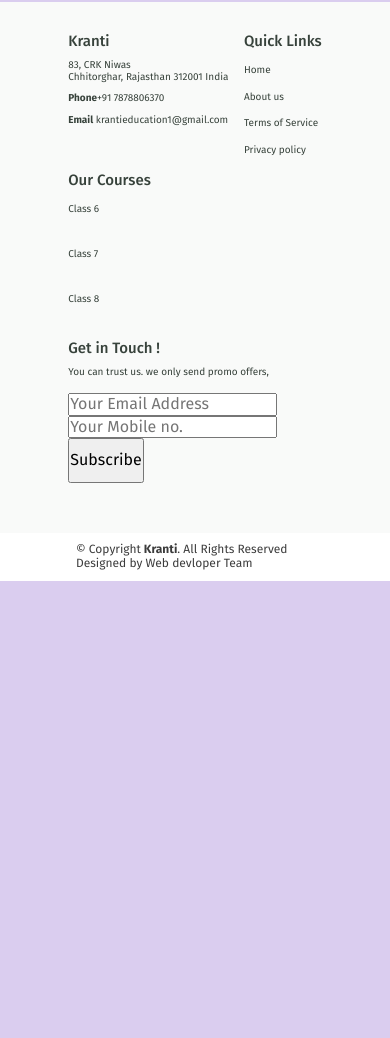
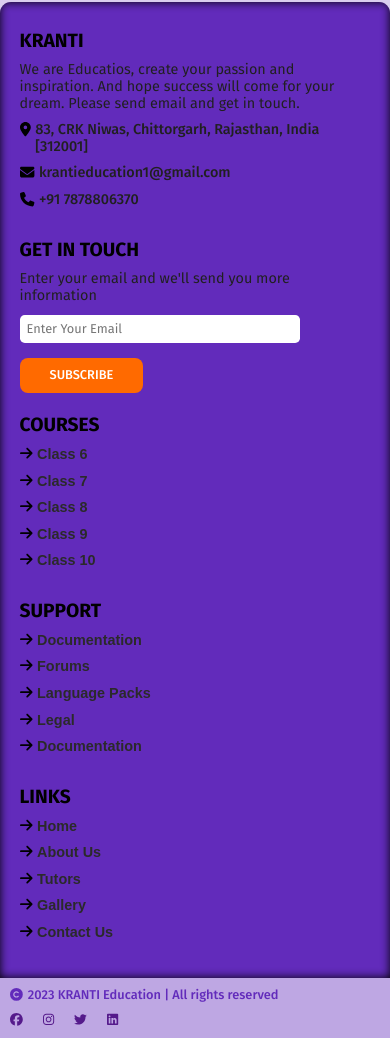
Before and after one commit to krantiedu/Next-final, a Next.js app: page /login in a window 390 px wide. Shown: the part 895-1933 px from the top of the page. Before the commit the page ends 1476 px from the top, so only its background shows below. Built offline with nearby package versions, Linux system fonts and the light colour scheme; no server answers.

Commit message:
footer and lang tag added

```diff
--- a/package.json
+++ b/package.json
@@ -11,6 +11,7 @@
   "dependencies": {
     "@fortawesome/fontawesome-svg-core": "^6.2.1",
     "@fortawesome/free-solid-svg-icons": "^6.2.1",
+    "@fortawesome/free-brands-svg-icons": "^6.4.0",
     "@fortawesome/react-fontawesome": "^0.2.0",
     "@nextui-org/react": "^1.0.0-beta.12",
     "@swc/helpers": "^0.5.1",
--- a/partials/footer.js
+++ b/partials/footer.js
@@ -1,69 +1,138 @@
 import Link from "next/link";
 import styles from "@/styles/footer.module.css";
+import { FontAwesomeIcon } from "@fortawesome/react-fontawesome";
+import {
+  faArrowRight,
+  faLocationDot,
+  faPhone,
+  faEnvelope,
+  faCopyright,
+} from "@fortawesome/free-solid-svg-icons";
+import { faInstagram, faTwitter, faLinkedin, faFacebook} from "@fortawesome/free-brands-svg-icons";
+
 
 const Footer = () => {
+
   return (
-        <>
-            <div className={styles.container}>
-                <footer className={styles.footer}>
-                    <section className={styles.link_sec}>
-                        <h3>Kranti</h3>
-                        <p>83, CRK Niwas<br />
-                            Chhitorghar, Rajasthan 312001
-                            India
+    <div className={styles.footer_wrap}>
+      <div className={styles.footer_container}>
+        <div className={styles.footer_brand_info}>
+          <h2 className={styles.footer_heading}>KRANTI</h2>
+          <p>
+            We are Educatios, create your passion and inspiration. And hope
+            success will come for your dream. Please send email and get in
+            touch.
           </p>
-
-                        <p><b>Phone</b>+91 7878806370</p>
-                        <p><b>Email</b> krantieducation1@gmail.com</p>
-                    </section>
-                    <section className={styles.link_sec}>
-                        <h3>Quick Links</h3>
-                        <Link href="/"><i className="fa-solid fa-chevron-right" style={{ color: "#622bbb" }}></i> Home</Link>
-                        <Link href="/about"><i className="fa-solid fa-chevron-right" style={{ color: "#622bbb" }}></i> About us</Link>
-                        <Link href="#"><i className="fa-solid fa-chevron-right" style={{ color: "#622bbb" }}></i> Terms of Service</Link>
-                        <Link href="#"><i className="fa-solid fa-chevron-right" style={{ color: "#622bbb" }}></i> Privacy policy</Link>
-                    </section>
-                    <section className={styles.link_sec}>
-                        <h3>Our Courses</h3>
-                        <Link href="/">
-                           <i className="fa-solid fa-chevron-right" style={{ color: "#622bbb" }}></i> Class 6</Link><br />
-                        <Link href="/about"><i className="fa-solid fa-chevron-right" style={{ color: "#622bbb" }}></i> Class 7</Link><br />
-                        <Link href="#"><i className="fa-solid fa-chevron-right" style={{ color: "#622bbb" }}></i> Class 8</Link><br />
-                    </section>
-                    <section className={styles.link_sec}>
-                        <h3>Get in Touch !</h3>
-                        <p>You can trust us. we only send promo offers,</p>
-                        <fieldset className={styles.subscribe_sec}>
-                            <input type="email" name="newsletter" placeholder="Your Email Address" />
-                            <input type="email" name="newsletter" placeholder="Your Mobile no." />
-                            <button className="btn btn_2">Subscribe</button>
-                        </fieldset>
-                    </section>
-                </footer>
+          <ul>
+            <li>
+              <FontAwesomeIcon icon={faLocationDot} />
+              <span>83, CRK Niwas, Chittorgarh, Rajasthan, India [312001]</span>
+            </li>
+            <li>
+              <FontAwesomeIcon icon={faEnvelope} />
+              <span>krantieducation1@gmail.com</span>
+            </li>
+            <li>
+              <FontAwesomeIcon icon={faPhone} />
+              <span>+91 7878806370</span>
+            </li>
+          </ul>
         </div>
-            <div className={styles.botton_footer}>
-                <div className={styles.container2}>
-                    <div className={styles.Copyright}>
-                        © Copyright
-                        <strong> Kranti</strong>. All Rights Reserved
+        <div className={styles.footer_links_wrap}>
+          <div className={styles.footer_links}>
+            <h2 className={styles.footer_heading}>COURSES</h2>
+            <ul>
+              <li>
+                <FontAwesomeIcon icon={faArrowRight} />
+                <Link href={""}>Class 6</Link>
+              </li>
+              <li>
+                <FontAwesomeIcon icon={faArrowRight} />
+                <Link href={""}>Class 7</Link>
+              </li>
+              <li>
+                <FontAwesomeIcon icon={faArrowRight} />
+                <Link href={""}>Class 8</Link>
+              </li>
+              <li>
+                <FontAwesomeIcon icon={faArrowRight} />
+                <Link href={""}>Class 9</Link>
+              </li>
+              <li>
+                <FontAwesomeIcon icon={faArrowRight} />
+                <Link href={""}>Class 10</Link>
+              </li>
+            </ul>
           </div>
-                    <div className={styles.Credits}>
-                        Designed by Web devloper Team
+          <div className={styles.footer_links}>
+            <h2 className={styles.footer_heading}>LINKS</h2>
+            <ul>
+              <li>
+                <FontAwesomeIcon icon={faArrowRight} />
+                <Link href={""}>Home</Link>
+              </li>
+              <li>
+                <FontAwesomeIcon icon={faArrowRight} />
+                <Link href={""}>About Us</Link>
+              </li>
+              <li>
+                <FontAwesomeIcon icon={faArrowRight} />
+                <Link href={""}>Tutors</Link>
+              </li>
+              <li>
+                <FontAwesomeIcon icon={faArrowRight} />
+                <Link href={""}>Gallery</Link>
+              </li>
+              <li>
+                <FontAwesomeIcon icon={faArrowRight} />
+                <Link href={""}>Contact Us</Link>
+              </li>
+            </ul>
+          </div>
+          <div className={styles.footer_links}>
+            <h2 className={styles.footer_heading}>SUPPORT</h2>
+            <ul>
+              <li>
+                <FontAwesomeIcon icon={faArrowRight} />
+                <Link href={""}>Documentation</Link>
+              </li>
+              <li>
+                <FontAwesomeIcon icon={faArrowRight} />
+                <Link href={""}>Forums</Link>
+              </li>
+              <li>
+                <FontAwesomeIcon icon={faArrowRight} />
+                <Link href={""}>Language Packs</Link>
+              </li>
+              <li>
+                <FontAwesomeIcon icon={faArrowRight} />
+                <Link href={""}>Legal</Link>
+              </li>
+              <li>
+                <FontAwesomeIcon icon={faArrowRight} />
+                <Link href={""}>Documentation</Link>
+              </li>
+            </ul>
           </div>
         </div>
-                <div className={styles.link}>
-                    <a href="https://www.instagram.com/karansenzk1/?__coig_restricted=1" target="_blank">
-                        <i className="fa-brands fa-twitter" style={{ color: "#9141ac" }}></i>
-                    </a>
-                    <a href="https://www.instagram.com/karansenzk1/?__coig_restricted=1" target="_blank">
-                        <i className="fa-brands fa-instagram" style={{ color: "#9141ac" }}></i>
-                    </a>
-                    <a href="https://www.linkedin.com/in/kranti-education-03a1b2269/" target="_blank">
-                        <i className="fa-brands fa-linkedin" style={{ color: "#9141ac" }}></i>
-                    </a>
+
+        <div className={styles.footer_contact_form}>
+          <h2 className={styles.footer_heading}>GET IN TOUCH</h2>
+          <p>Enter your email and we'll send you more information</p>
+          <input type="email" name="subscribe" placeholder="Enter Your Email"></input>
+          <div className={styles.subs_button}>SUBSCRIBE</div>
         </div>
       </div>
-        </>
+      <div className={styles.bottom_bar}>
+        <p><FontAwesomeIcon icon={faCopyright} style={{margin: "auto 5px auto 0"}}/>2023 KRANTI Education | All rights reserved</p>
+        <div className={styles.social_links_wrap}>
+          <Link href={""}><FontAwesomeIcon icon={faFacebook}/></Link>
+          <Link href={""}><FontAwesomeIcon icon={faInstagram}/></Link>
+          <Link href={""}><FontAwesomeIcon icon={faTwitter}/></Link>
+          <Link href={""}><FontAwesomeIcon icon={faLinkedin}/></Link>
+        </div>
+      </div>
+    </div>
   );
-}
+};
 export default Footer;
--- a/partials/gototop.js
+++ b/partials/gototop.js
@@ -1,4 +1,6 @@
 import styles from '@/styles/footer.module.css';
+import { faArrowUp } from '@fortawesome/free-solid-svg-icons';
+import { FontAwesomeIcon } from '@fortawesome/react-fontawesome';
 import { useEffect, useState } from 'react';
 
 const GoToTop = () => {
@@ -27,7 +29,7 @@ const GoToTop = () => {
         <>
             {isVisible && (
                 <div className={styles.topbtn} onClick={gotobtn}>
-                    <i className={`fa-solid fa-arrow-up ${styles.icon}`}></i>
+                    <FontAwesomeIcon icon={faArrowUp}/>
                 </div>
             )}
         </>
--- a/styles/footer.module.css
+++ b/styles/footer.module.css
@@ -1,139 +1,226 @@
-.container {
-    height: 35vh;
+.topbtn{
+  position: fixed;
+  bottom: 35%;
+  right: 5%;
+  z-index: 5;
+  border-radius: 50%;
+  background-color: #ff6a00;
+  width: fit-content;
+  height: fit-content;
+  box-shadow: 0 0 10px 0 black;
+  transition: all .5s ease;
+}
+.topbtn:hover{
+  box-shadow: 0 0 0 5px #ff6a00c7;
+  transform: translateY(-10px);
+}
+.topbtn svg{
+  margin: 20px 25px;
+  color: white;
+}
+.footer_wrap {
   width: 100%;
-    display: flex;
-    justify-content: center;
-    align-items: center;
-    background-color: #f9faf9;
-
-}
-
-.footer {
-    width: 65%;
-    display: flex;
-    justify-content: space-between;
-    flex-direction: row;
-    flex-wrap: wrap;
+  color: #212020;
+  border-radius: .7rem .7rem 0 0;
+  overflow: hidden;
 }
 
 
-.link_sec {
-    height: auto;
+
+.footer_container {
+  background: #622bbb;
+  position: relative;
+  padding: 3% 5% 3% 5%;
+  height: 100%;
   display: flex;
-    flex-direction: column;
-    align-items: flex-start;
+  flex-direction: row;
+  justify-content: space-between;
+  box-shadow: inset 0 0 10px 0 #000;
 }
 
-.link_sec p {
-    margin-top: 5px;
+.footer_heading {
+  color: black;
+  font-size: 1.2rem;
+  font-weight: 700;
+  margin-bottom: 10px;
 }
 
-.link_sec a {
-    color: #6b6b6b;
-    margin-top: 10px;
-    font-size: 16px;
+.footer_container p {
+  font-size: 0.9rem;
+  margin-bottom: 10px;
 }
 
-
-.link_sec h3 {
-    font-size: 20px;
-    margin-bottom: 10px;
-    color: #37423b;
+.footer_container ul {
+  margin: 0;
 }
 
-.subscribe_sec {
-
-    height: 120px;
-    width: auto;
+.footer_container li {
   display: flex;
-    align-items: flex-start;
-    justify-content: space-between;
-    flex-direction: column;
-    margin-top: 10px;
-    border: none;
+  font-size: 0.9rem;
+  font-weight: 600;
+  margin-bottom: 10px;
 }
 
-.botton_footer {
-    width: 100%;
-    padding: 10px 9vh;
-
-    display: flex;
-    align-items: center;
-    justify-content: space-between;
-    flex-wrap: wrap;
-    background-color: #ffffff;
+.footer_container a:hover{
+  color: #ff6a00;
+  text-decoration: underline #ff6a00 !important;
 }
 
-.link {
-    width: 60px;
+.footer_container svg {
+  color: black;
+  margin: 0 5px auto 0;
+  transition: all .5s ease;
+}
+.footer_container svg:hover{
+  transform: translateX(5px);
+}
+
+.footer_brand_info {
+  width: 33%;
+}
+
+.footer_brand_info svg:hover{
+  transform: rotateY(720deg);
+}
+
+.footer_links_wrap {
   display: flex;
-    align-items: center;
+  flex-direction: row;
+  width: 45%;
+  justify-content: space-around;
+}
+
+.footer_links {
+  width: fit-content;
+}
+
+.footer_contact_form {
+  width: 20%;
+}
+.footer_contact_form input {
+  max-width: 280px;
+  display: flex;
+  width: 100%;
+  padding: 7px 7px;
+  font-size: .8rem;
+  border-radius: .3rem;
+  border: none;
+  outline: none;
+  margin-bottom: 15px;
+  transition: all .5s ease;
+}
+.footer_contact_form input:focus{
+  box-shadow: 0 0 0 5px #ff6a00c7;
+}
+.footer_contact_form input:hover{
+  box-shadow: 0 0 0 5px #ff6a00c7;
+}
+
+.subs_button{
+  display: flex;
+  background-color: #ff6a00;
+  color: white;
+  width: fit-content;
+  padding: 10px 30px;
+  text-align: center;
+  border-radius: .5rem;
+  font-size: .8rem;
+  font-weight: 500;
+  transition: all .5s ease;
+}
+
+.subs_button:hover{
+  box-shadow: 0 0 0 5px #ff6a00c7;
+}
+
+.bottom_bar{
+  color: #622bbb;
+  font-size: .9rem;
+  font-weight: 500;
+  padding: 10px 5%;
+  display: flex;
+  flex-direction: row;
+  justify-content: space-between;
+  background: hsla(263, 63%, 45%, 0.231);
+  height: fit-content;
+  width: 100%;
+}
+.bottom_bar svg{
+  transition: all 1s ease;
+}
+.bottom_bar svg:hover{
+  transform: rotate(720deg);
+}
+.social_links_wrap{
+  display: flex;
+  flex-direction: row;
+  gap: 20px;
+}
+
+/*Tablets this css will on apply to tablets only */
+@media (min-width: 768px) and (max-width: 1023px) {
+  .topbtn{
+    bottom: 25%;
+  }
+
+  .footer_container {
+    gap: 20px;
+    flex-wrap: wrap;
+  }
+  .footer_brand_info {
+    width: 45%;
+  }
+  .footer_links_wrap {
+    width: 100%;
     justify-content: space-between;
   }
-
-.container2 {
-    font-size: 12px;
-    color: rgb(60, 60, 60);
+  .footer_contact_form {
+    width: 45%;
   }
-
-
-.topbtn {
-    height: 3rem;
-    width: 3rem;
-    font-size: 1rem;
-    z-index: 9999;
-    position: fixed;
-    bottom: 5rem;
-    right: 5rem;
-    color: #fff;
-    padding: 10px;
-
-    display: flex;
-    align-items: center;
-    justify-content: center;
-    cursor: pointer;
-    background-color: #7024cd;
-    border-radius: 50%;
-}
-
-.icon {
-    animation: gototop 1.2s linear infinite alternate-reverse;
-}
-
-@keyframes gototop {
-    0% {
-        transform: translateY(-0.2rem);
-    }
-
-    100% {
-        transform: translateY(.2rem);
+  .footer_container :nth-child(2) {
+    order: 1;
   }
 }
 
-@media (max-width: 892px) {
-    .container {
-        height: auto;
-        padding: 20px 0;
+/*This css will only apply to Mobile Screen*/
+@media (max-width: 767px) {
+  .topbtn{
+    bottom: 15%;
   }
 
-    .link_sec h3 {
-        font-size: 15px;
-        margin-bottom: 5px;
-        margin-top: 10px;
-        color: #37423b;
+  .footer_container {
+    padding: 7% 5% 7% 5%;
+    flex-direction: column;
+    gap: 20px;
   }
 
-    .link_sec p {
-        font-size: 10px;
-        margin-bottom: 5px;
-
-        color: #37423b;
+  .footer_links_wrap {
+    flex-direction: column;
+    width: 100%;
+    gap: 20px;
   }
 
-    .link_sec a {
-        font-size: 10px;
-        margin-bottom: 5px;
-        color: #37423b;
+  .footer_brand_info {
+    width: 100%;
+  }
+  .footer_links {
+    width: 100%;
+  }
+  .footer_contact_form {
+    width: 100%;
   }
 
+  .footer_container :nth-child(2) {
+    order: 1;
   }
+
+  .bottom_bar{
+    color: #622bbb;
+    font-size: .8rem;
+    font-weight: 500;
+    padding: 10px;
+    display: flex;
+    flex-direction: column;
+    gap: 10px;
+  }
+}
--- a/styles/index.css
+++ b/styles/index.css
@@ -32,7 +32,7 @@ main {
     box-shadow: inset 0 0 10px 1px white;
 }
 .main_section{
-    background: #622bbb3b;
+    background: hsla(263, 63%, 45%, 0.231);
     background-image: url(https://ouch-cdn2.icons8.com/Zen95l9pXJNP95jl0Ehn190ZTlRUMkPptjxcgJjI3G0/rs:fit:256:338/czM6Ly9pY29uczgu/b3VjaC1wcm9kLmFz/c2V0cy9wbmcvMzQ3/L2MxZGFiYmQyLWIy/OWYtNGJhZC1hNDg0/LTIzNTg0OWJhMTZk/OC5wbmc.png);
     background-repeat: no-repeat;
     background-position: center;
```
Also changed, not shown: pages/dashboard/index.js (+18 -12 lines), pages/index.js (+4 -4 lines), styles/dashboard.module.css (+7 -5 lines), 1 other file (tests, documents, lock files or other folders). Lines whose indentation alone changed are shown as unchanged.
